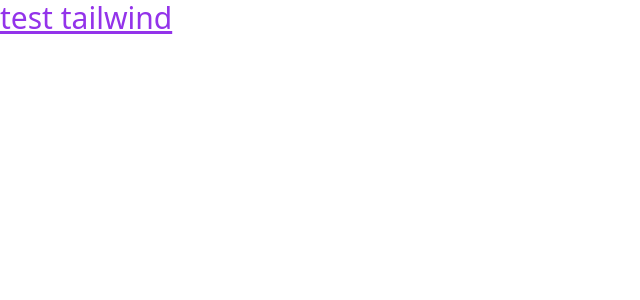
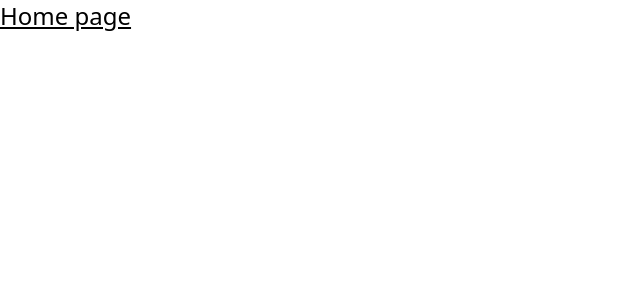
Before and after one commit to d-stoianov/crypto-price-tracker, a React (Vite) app: page / in a window 1280 px wide. Shown: the top 300 px of the page, without its empty margins (0-640 px from the left). Built offline with nearby package versions, Linux system fonts and the light colour scheme.

Commit message:
Add routing.
Make routing with react-router-dom library. Set up home page and error page.

```diff
--- a/package.json
+++ b/package.json
@@ -12,6 +12,7 @@
     "dependencies": {
         "react": "^18.2.0",
         "react-dom": "^18.2.0",
+        "react-router-dom": "^6.23.1",
         "vite-tsconfig-paths": "^4.3.2"
     },
     "devDependencies": {
--- a/src/App.tsx
+++ /dev/null
@@ -1,11 +0,0 @@
-const App = () => {
-    return (
-        <>
-            <h1 className="text-3xl text-purple-600 underline">
-                test tailwind
-            </h1>
-        </>
-    )
-}
-
-export default App
--- a/src/main.tsx
+++ b/src/main.tsx
@@ -1,10 +1,11 @@
 import React from 'react'
 import ReactDOM from 'react-dom/client'
-import App from '@/App'
 import '@/assets/css/index.css'
+import { RouterProvider } from 'react-router-dom'
+import router from '@/router'
 
 ReactDOM.createRoot(document.getElementById('root')!).render(
     <React.StrictMode>
-        <App />
+        <RouterProvider router={router}></RouterProvider>
     </React.StrictMode>
 )
--- /dev/null
+++ b/src/pages/error-page.tsx
@@ -0,0 +1,5 @@
+const ErrorPage = () => {
+    return <h1 className="text-2xl underline">404 not found</h1>
+}
+
+export default ErrorPage
--- /dev/null
+++ b/src/pages/index.tsx
@@ -0,0 +1,5 @@
+const HomePage = () => {
+    return <h1 className="text-2xl underline">Home page</h1>
+}
+
+export default HomePage
--- /dev/null
+++ b/src/router/index.tsx
@@ -0,0 +1,15 @@
+import HomePage from '@/pages'
+import ErrorPage from '@/pages/error-page'
+import { createBrowserRouter, RouteObject } from 'react-router-dom'
+
+const routes: RouteObject[] = [
+    {
+        path: '/',
+        element: <HomePage />,
+        errorElement: <ErrorPage />,
+    },
+]
+
+const router = createBrowserRouter(routes)
+
+export default router
```
Also changed, not shown: 1 other file (tests, documents, lock files or other folders).
